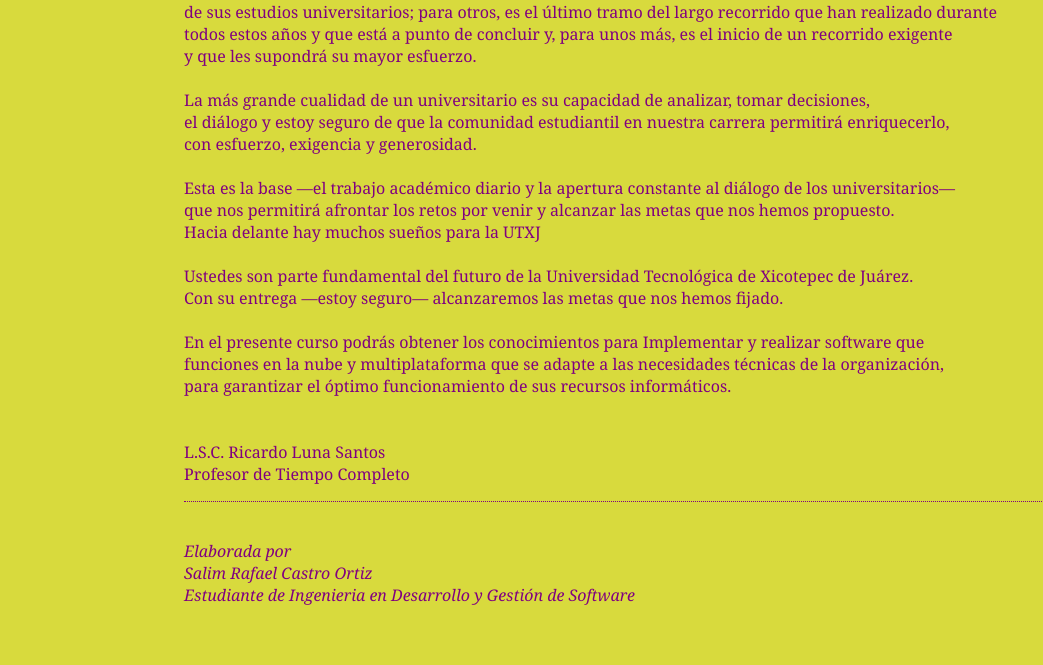
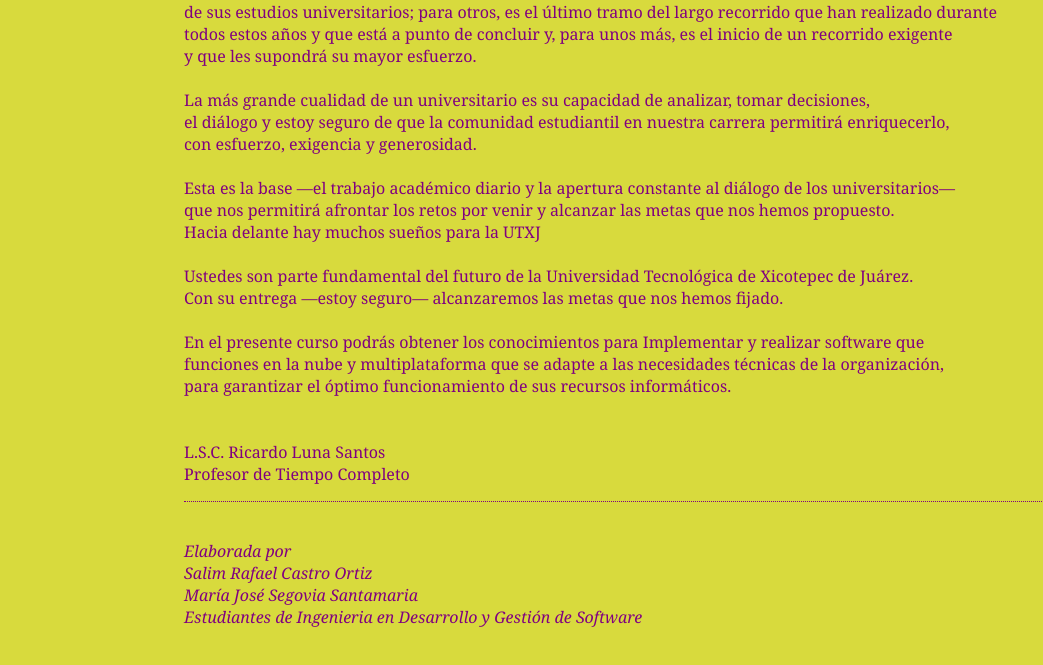
Before and after one commit to SalimCastro120200/proyecto_1, a plain HTML site: page index.html in a window 1280 px wide. Shown: the part 109-774 px from the top of the page, without its empty margins (0-1043 px from the left). Drawn offline with Linux system fonts and the light colour scheme.

Commit message:
Autores en Index

```diff
--- a/index.html
+++ b/index.html
@@ -44,7 +44,8 @@
 <!-- Firma y fecha de la página, ¡sólo por cortesía! -->
 <address><br>Elaborada por<br>
   Salim Rafael Castro Ortiz<br>
-  Estudiante de Ingenieria en Desarrollo y Gestión de Software</address>
+  María José Segovia Santamaria<br>
+  Estudiantes de Ingenieria en Desarrollo y Gestión de Software</address>
 
 </body>
 </html>
```
